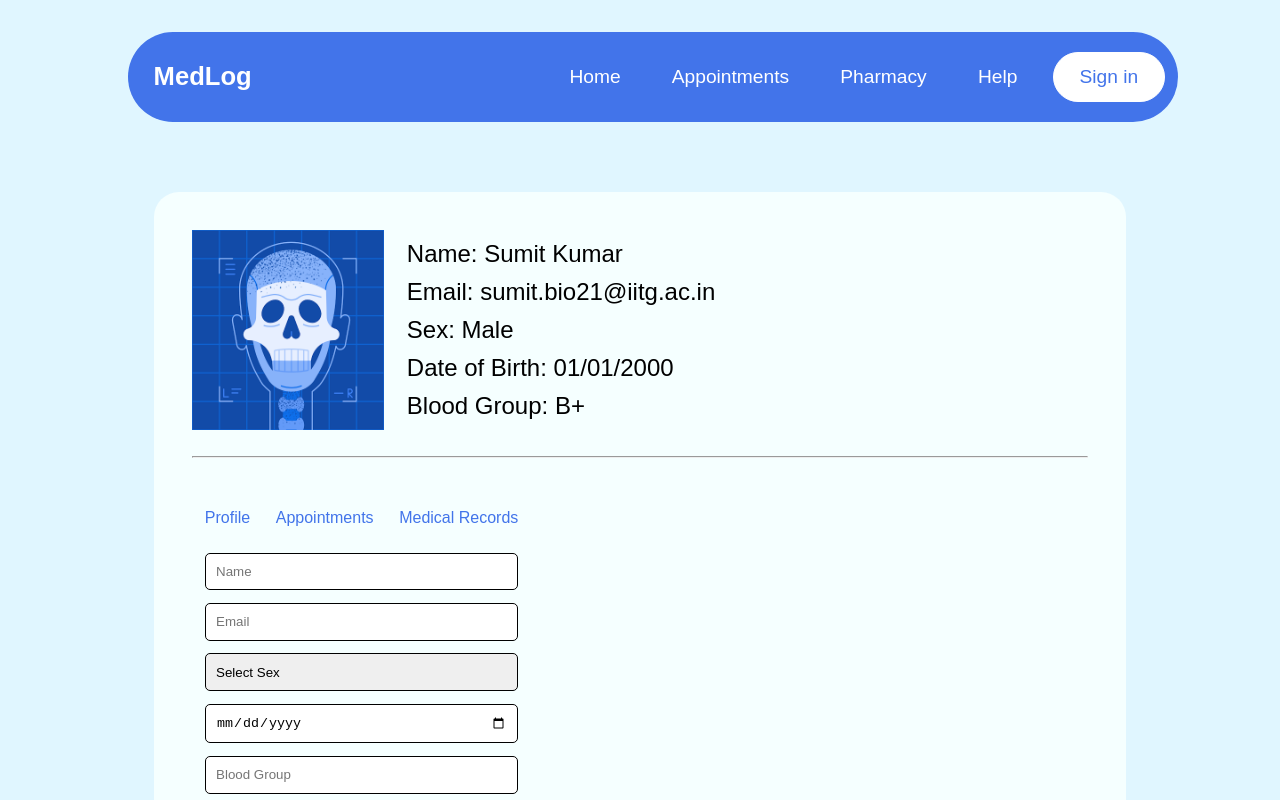
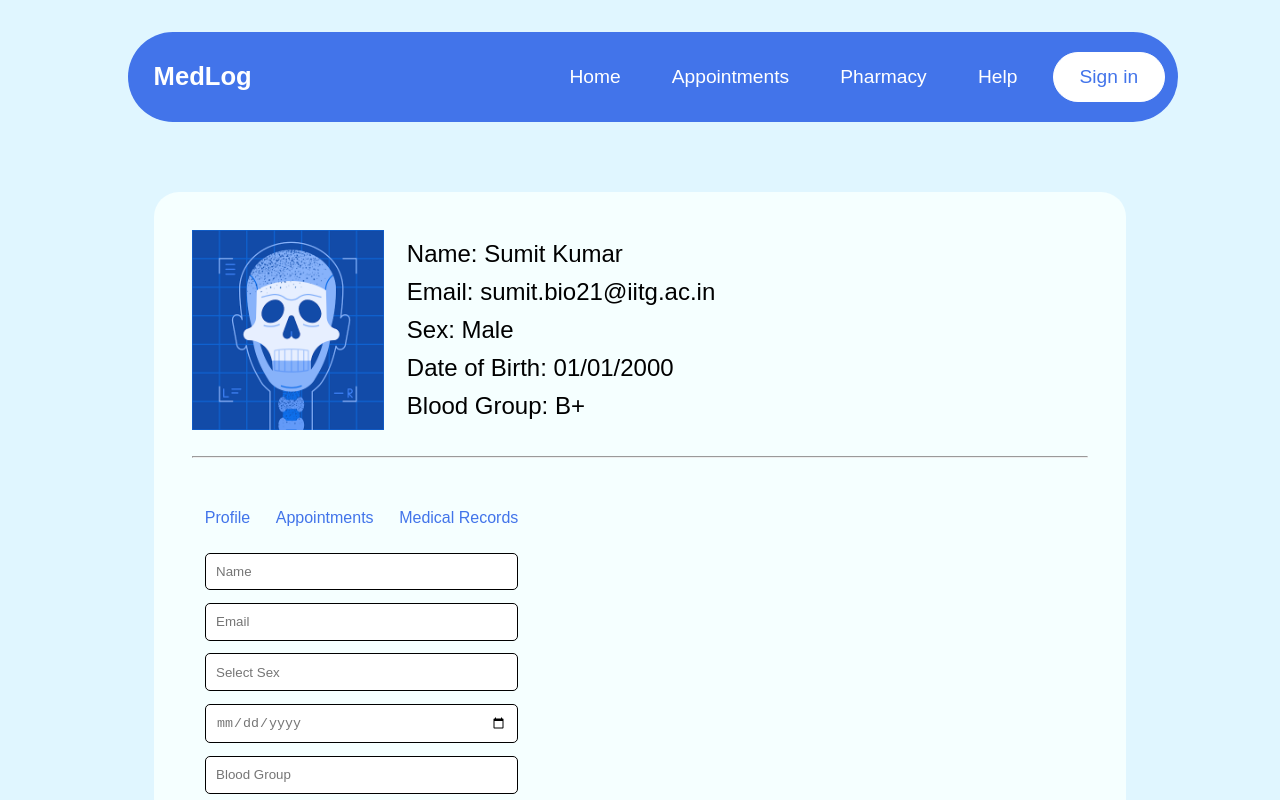
Before and after one commit to MedLog-Org/MedLog, a React (Vite) app in the folder client/: page /help in a window 1280 px wide. Shown: the top 800 px of the page. Built offline with nearby package versions, Linux system fonts and the light colour scheme.

Commit message:
fix profile styles

```diff
--- a/client/src/styles/User/Profile.css
+++ b/client/src/styles/User/Profile.css
@@ -14,7 +14,11 @@
     border-radius: 5px;
     box-sizing: border-box;
     appearance: none;
+    background-color: white;
 }
+input[type="date"],select {
+    color: #757575;
+  }
 
 
 
```
